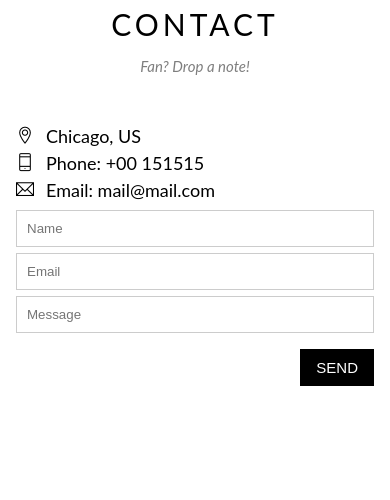
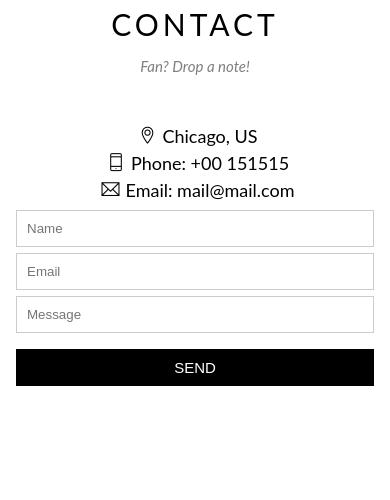
Before and after one commit to datdnit/The-band, a plain HTML site: page index.html in a window 390 px wide. Shown: the part 3580-4080 px from the top of the page. Drawn offline with Linux system fonts and the light colour scheme.

Commit message:
Update mobile.css

```diff
--- a/assets/css/mobile.css
+++ b/assets/css/mobile.css
@@ -49,4 +49,10 @@
     width: auto;
     padding-bottom: 12px;
   }
+  .contact-info {
+    text-align: center;
 }
+  .form-submit-btn {
+    width: 100%;
+}
+}
```
